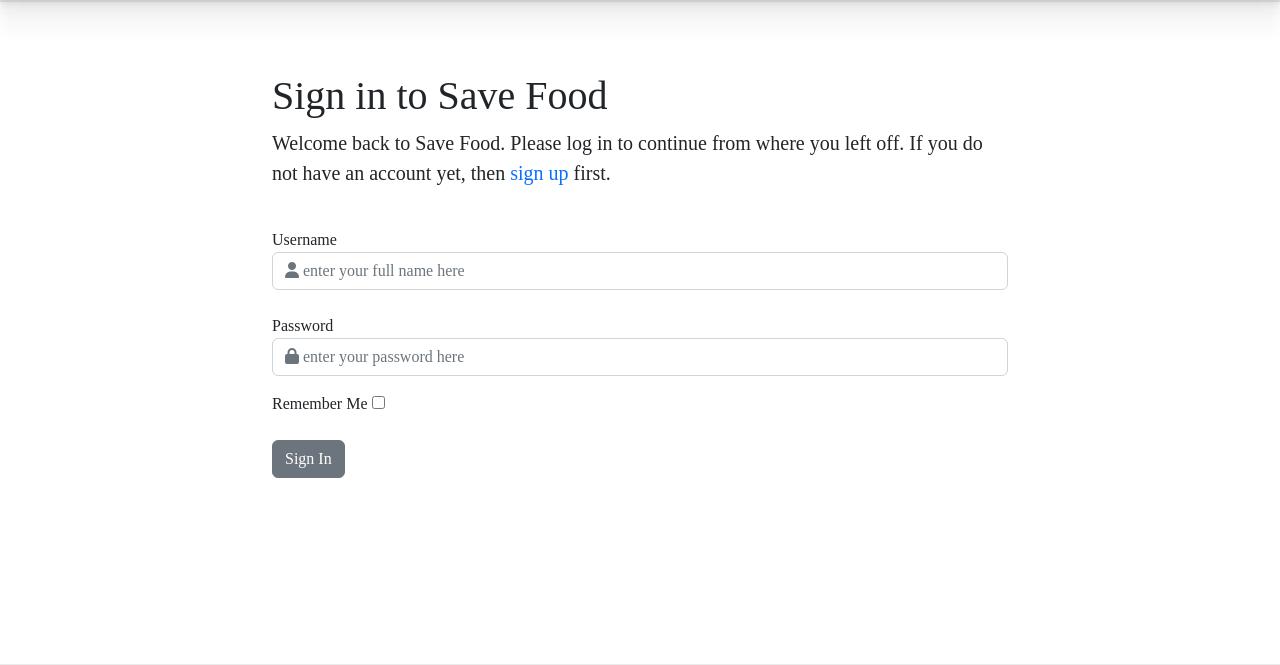
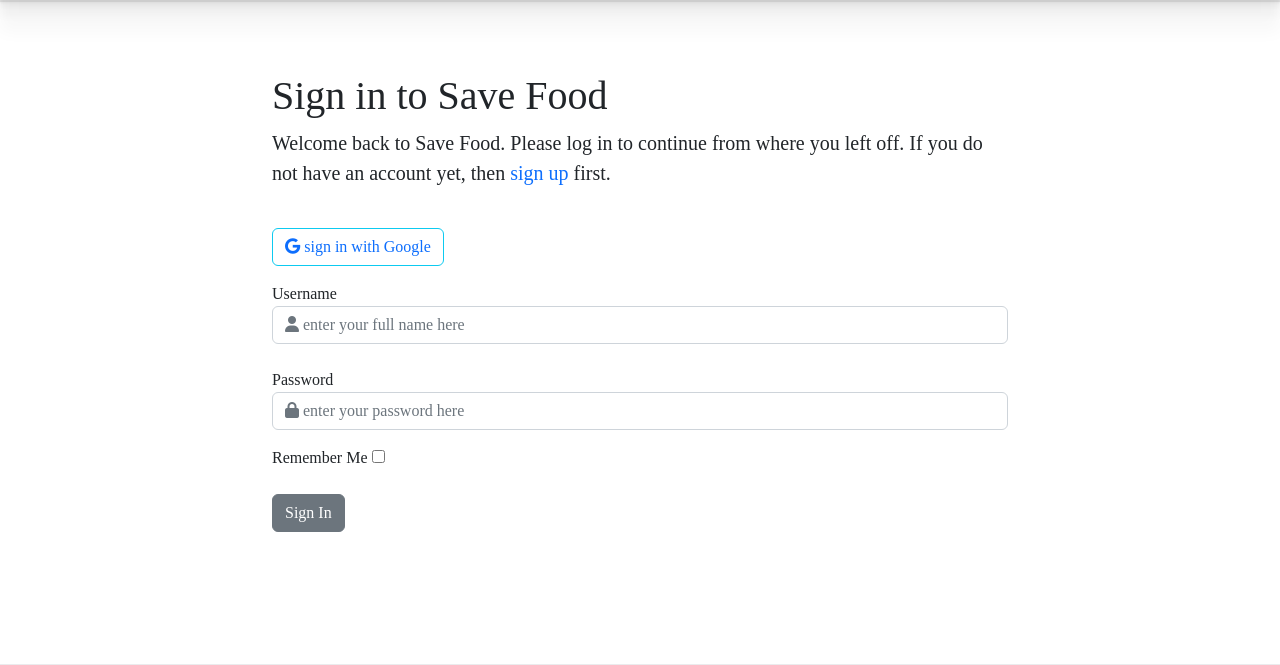
Before and after one commit to samuelandersoncodes/save-food, a Django app: page /accounts/login/ in a window 1280 px wide. Shown: the part 79-744 px from the top of the page. Run offline with Django 3.2, Linux system fonts and the light colour scheme; some libraries are stand-ins or nearby versions; some web fonts are replaced.

Commit message:
feat: Add google signin button

```diff
--- a/templates/account/login.html
+++ b/templates/account/login.html
@@ -11,7 +11,8 @@
   <div class="row">
     <div class="col-md-8 mt-5 offset-md-2">
       <h2 class="fs-1">{% trans "Sign in to Save Food" %}</h2>
-      <p class="fs-5">{% blocktrans %}Welcome back to Save Food. Please log in to continue from where you left off. If you
+      <p class="fs-5">{% blocktrans %}Welcome back to Save Food. Please log in to continue from where you left off. If
+        you
         do not have an account yet, then <a class="link text-decoration-none" href="{{ signup_url }}">sign up</a>
         first.{% endblocktrans %}</p>
     </div>
@@ -21,6 +22,15 @@
       {{ form.non_field_errors }}
       <form class="login" method="POST" action="{% url 'account_login' %}">
         {% csrf_token %}
+        <div class="form-group fieldWrapper">
+          {{ form.login.errors }}
+          <button class="btn btn-outline-info mb-3">
+            <a href="{% provider_login_url 'google'%}" class="text-decoration-none">
+              <i class="fab fa-google"></i>
+              sign in with Google
+            </a>
+          </button>
+        </div>
         <div class="form-group fieldWrapper">
           {{ form.login.errors }}
           <label for="id_login">Username</label>
@@ -38,7 +48,8 @@
           <label for="id_remember">Remember Me</label>
           <input type="checkbox" name="remember" id="id_remember">
         </p>
-        <button class="btn btn-secondary hvr-grow right mt-2 mb-5 btn-login" type="submit">{% trans "Sign In" %}</button>
+        <button class="btn btn-secondary hvr-grow right mt-2 mb-5 btn-login"
+          type="submit">{% trans "Sign In" %}</button>
       </form>
     </div>
   </div>
```
